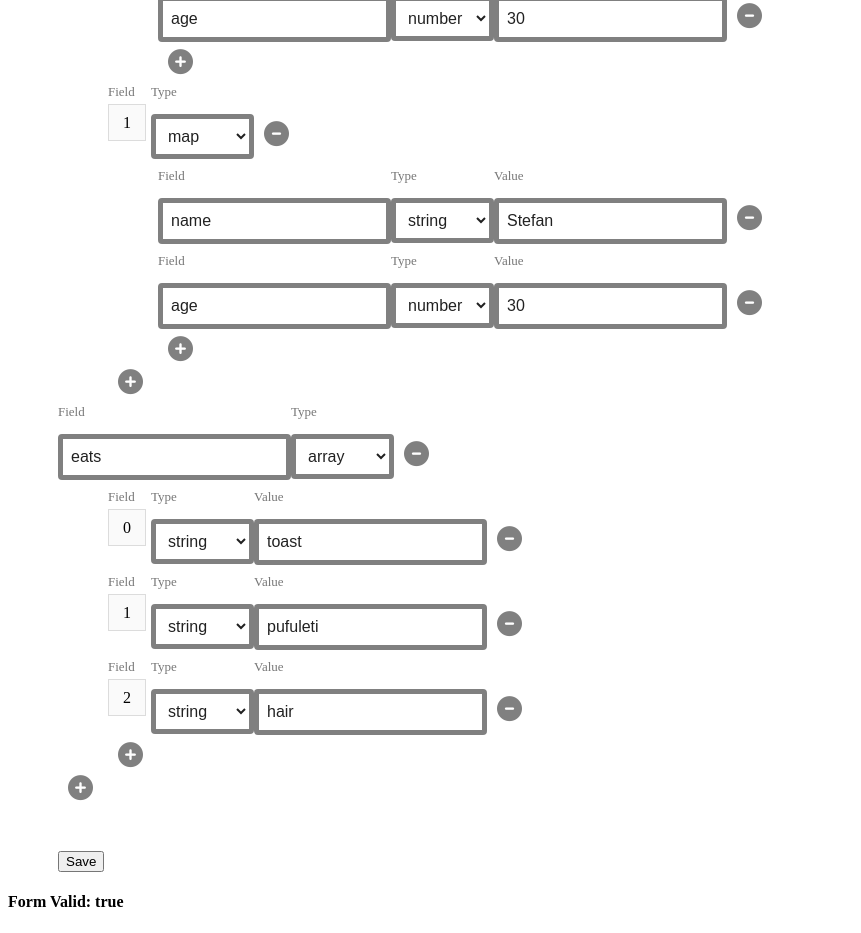
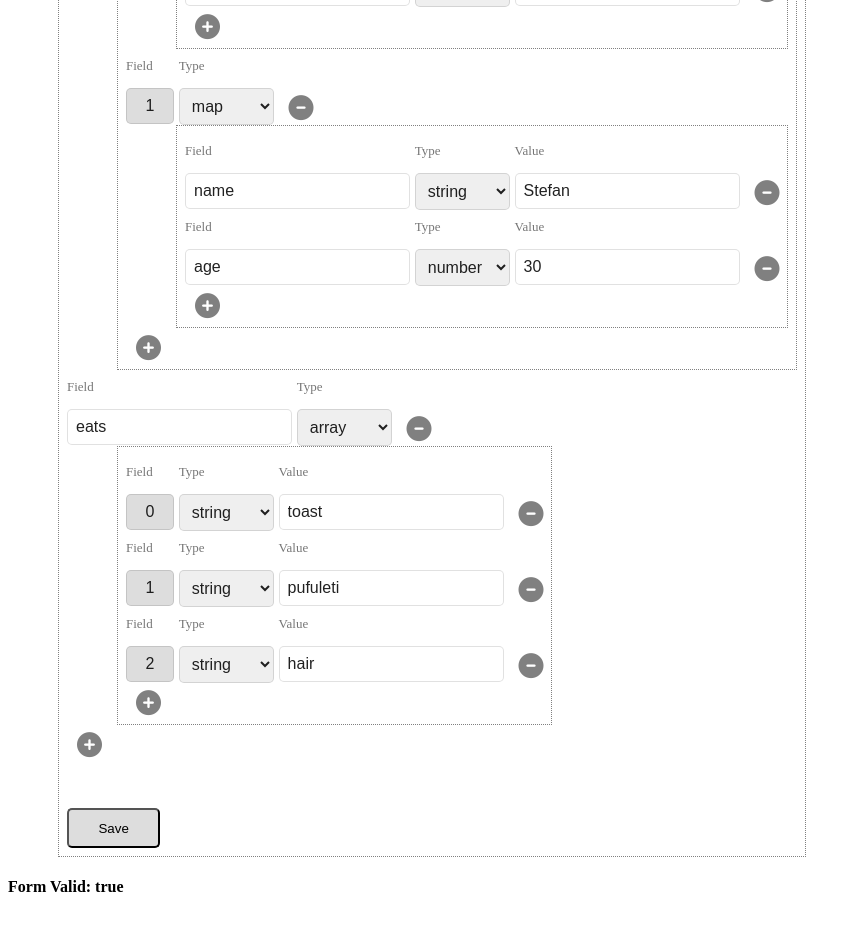
Before and after one commit to AlexandraMoldoveanu/Angular-Json-Editor, an Angular app: page / in a window 1280 px wide. Shown: the part 560-1493 px from the top of the page, without its empty margins (0-861 px from the left). Built offline with nearby package versions, Linux system fonts and the light colour scheme.

Commit message:
further styling

```diff
--- a/src/app/editor/editor.component.css
+++ b/src/app/editor/editor.component.css
@@ -30,17 +30,40 @@
     padding-bottom: 8px;
  }
   input, select {
-    background-color: #fff;
-
-    border:5px solid gray, ;
-    border-radius: 4px;
+    margin: 5;
+    border:1px solid rgba(39, 39, 39, 0.137) ;
+    border-radius: 5px;
     color: rgba(0,0,0,.87);
     font-size: 16px;
     font-weight: 400;
-    line-height: 20px;
-    margin: 5;
-    max-width: 100%;
+    padding: 8px;
+    margin-right:0.3em;
 
-    padding: 8px!important;
+    -webkit-box-sizing: border-box;
+       -moz-box-sizing: border-box;
+            box-sizing: border-box;
+  }
+  input[type="text"]:disabled {
+    background: #dddddd;
+    width: 3em;
+    margin-right:0.3em;
+    text-align: center;
+  }
 
-  }
+ button {
+    background: #dddddd;
+    border-radius: 5px;
+    height: 3em;
+    width: 7em;
+    margin-right:0.3em;
+    text-align: center;
+ }
+
+ form {
+    display: inline-block;
+     padding: 0.5em;
+     border: 0.04em dotted gray;
+ }
+ /* .main {
+     margin-left: 1em;
+ } */
--- a/src/app/editor/editor.component.html
+++ b/src/app/editor/editor.component.html
@@ -1,5 +1,5 @@
 <form novalidate [formGroup]="parentForm" style="margin-left:50px">
-  <div formArrayName="arrayOfFields">
+  <div class="main" formArrayName="arrayOfFields">
 
     <div *ngFor="let editor of parentForm.controls.arrayOfFields.controls; let i=index">
 
@@ -7,7 +7,7 @@
         <span>
           <label for="field">Field</label>
           <input id="field" *ngIf="!isArray" type="text" formControlName="field">
-          <span class="arrayFieldProp" *ngIf="isArray">{{editor.controls.field.value}}</span>
+          <input disabled type="text" formControlName="field"*ngIf="isArray">
         </span>
 
         <span>
```
